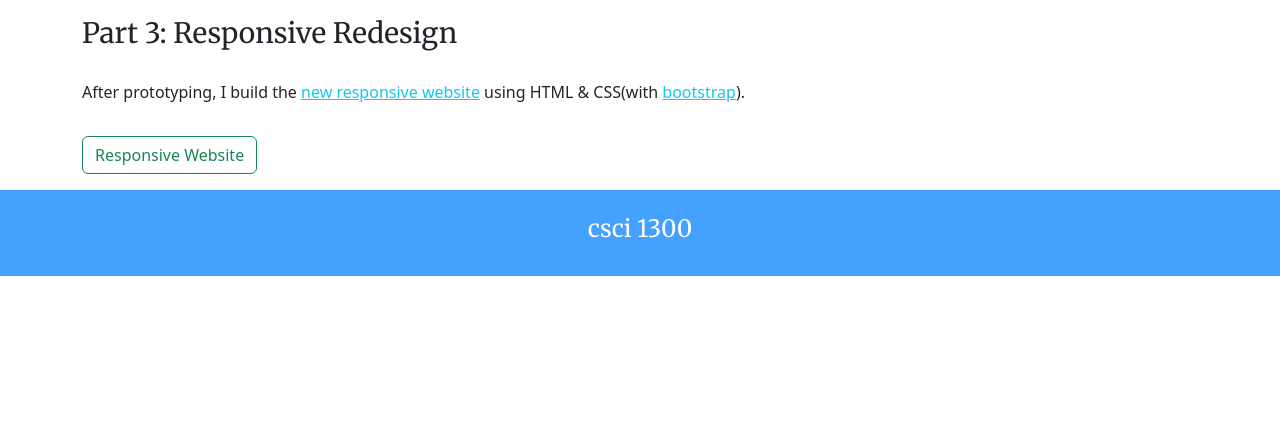
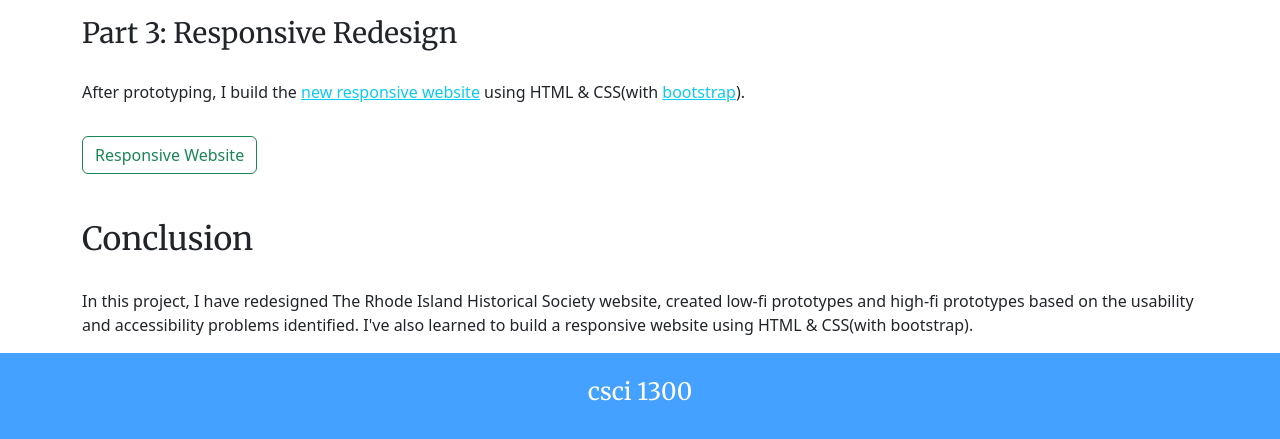
Before and after one commit to sleepycat678/handinWebsite-Assign2, a plain HTML site: page index.html in a window 1280 px wide. Shown: the part 5564-6003 px from the top of the page. Before the commit the page ends 5840 px from the top, so only its background shows below. Drawn offline with nearby package versions, Linux system fonts and the light colour scheme.

Commit message:
Update index.html

```diff
--- a/index.html
+++ b/index.html
@@ -122,6 +122,10 @@
         <h3 class="my-4">Part 3: Responsive Redesign</h3>
             <p>After prototyping, I build the <a href="https://sleepycat678.github.io/Responsive-Redesign/" class="link-info">new responsive website</a> using HTML & CSS(with <a href="https://getbootstrap.com/" class="link-info">bootstrap</a>).</p>
             <a href="https://sleepycat678.github.io/Responsive-Redesign/" class="btn btn-outline-success my-3" id="ResponsiveWebsite">Responsive Website</a>
+
+        <h2 class="my-4">Conclusion</h2>
+            <p>In this project, I have redesigned The Rhode Island Historical Society website, created low-fi prototypes and high-fi prototypes based on the usability and accessibility problems identified. I've also learned to build a responsive website using HTML & CSS(with bootstrap).</p>
+
     </div>
 
     <div class="footer">
```
